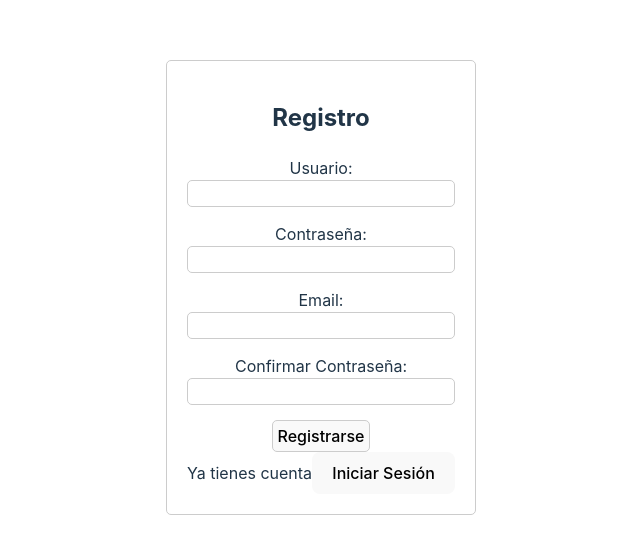
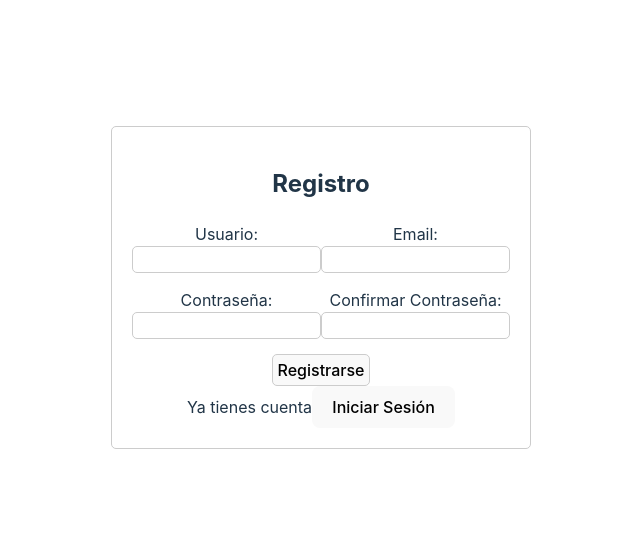
Before and after one commit to marmarsol4/CBD-marmarsol4-ismbargar, a Vue app in the folder frontend/: page /register in a window 1280 px wide. Shown: the part 113-666 px from the top of the page, without its empty margins (319-959 px from the left). Built offline with nearby package versions, Linux system fonts and the light colour scheme.

Commit message:
Intento de arreglo de registro

```diff
--- a/frontend/src/components/register.vue
+++ b/frontend/src/components/register.vue
@@ -55,6 +55,7 @@ export default {
 
   <h2>Registro</h2>
   <form @submit.prevent="register">
+    <div class="form">
     <div class="form-column">
       <div class="form-group">
           <label for="username">Usuario:</label>
@@ -76,6 +77,7 @@ export default {
           <label for="confirmPassword">Confirmar Contraseña:</label>
           <input type="password" id="confirmPassword" v-model="passwordMatch" required>
       </div>
+    </div>
     </div>
 
     <div style="display: flex; justify-content: center;">
@@ -108,6 +110,9 @@ export default {
   text-align: center;
 }
 
+.form {
+  display: flex;
+}
 
 .register-container form .form-group {
   display: flex;
```
